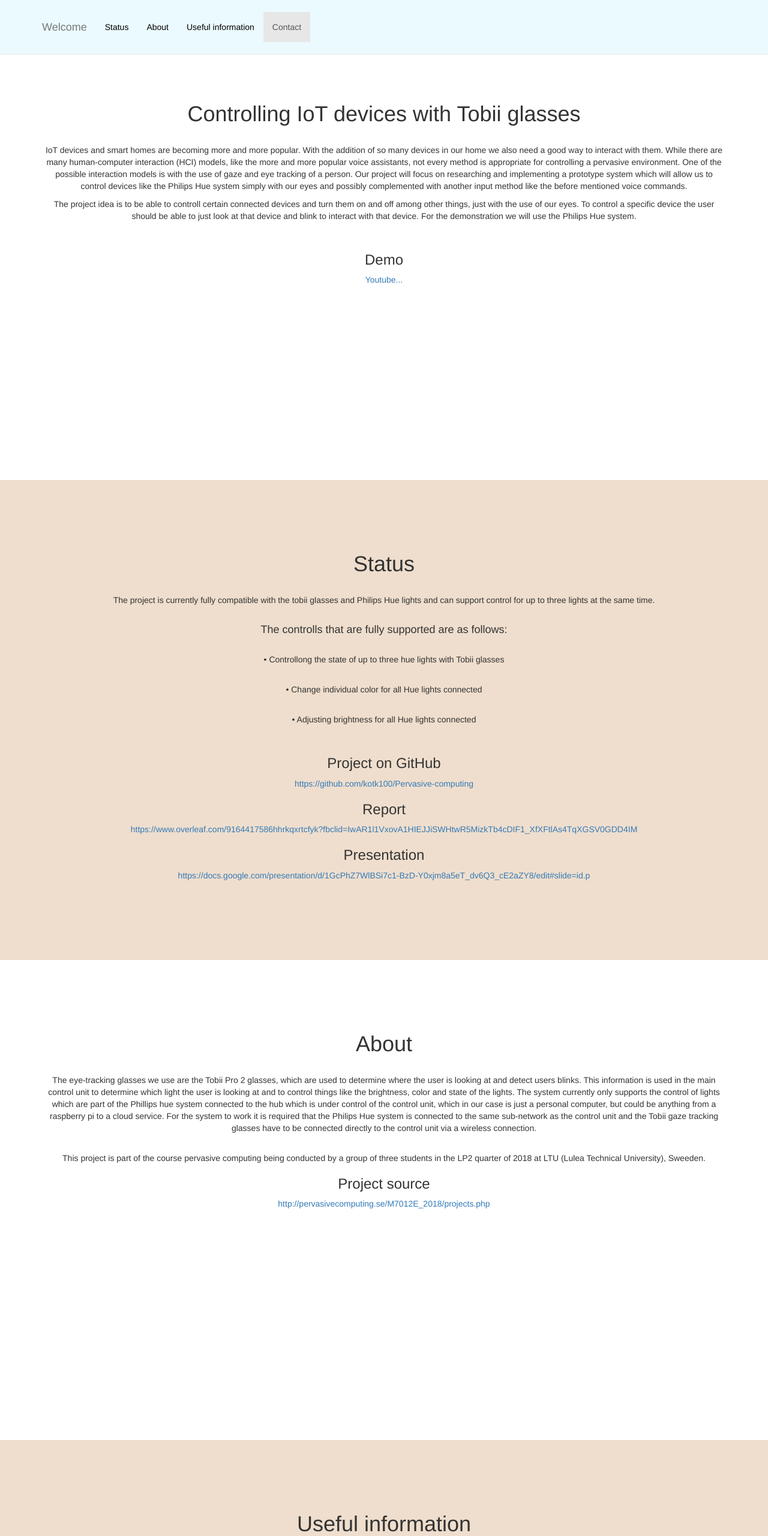
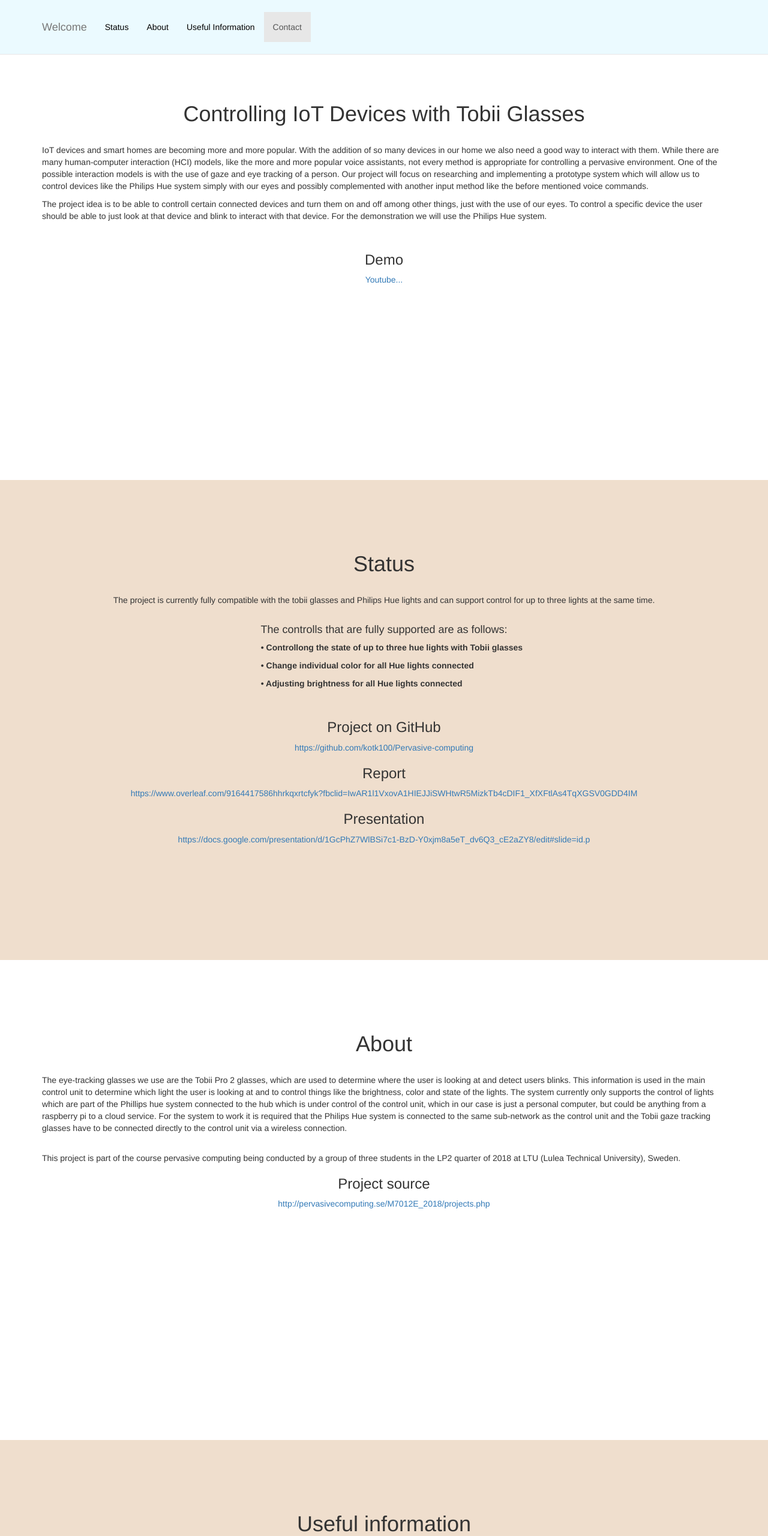
Before and after one commit to kotk100/Pervasive-computing, a plain HTML site: page docs/index.html in a window 1280 px wide. Shown: the top 2560 px of the page at 60% size. Drawn offline with Linux system fonts and the light colour scheme.

Commit message:
website fix
updated the website

```diff
--- a/docs/css/sticky-menu.css
+++ b/docs/css/sticky-menu.css
@@ -45,7 +45,7 @@ html {
 .welcome-section {
     height: 100%;
     padding-top: 150px;
-    text-align: center;
+    text-align: left;
     background: #fff;
 }
 .status-section {
@@ -54,10 +54,14 @@ html {
     text-align: center;
     background: #EFDECD;
 }
+.features {
+	text-align: left;
+	margin-left: 32%;
+}
 .about-section {
     height: 100%;
     padding-top: 100px;
-    text-align: center;
+    text-align: left;
     background: #fff;
 }
 .useful-section {
--- a/docs/index.html
+++ b/docs/index.html
@@ -35,7 +35,7 @@
                         <a class="page-scroll" href="#about">About</a>
                     </li>
 					<li>
-                        <a class="page-scroll" href="#useful">Useful information</a>
+                        <a class="page-scroll" href="#useful">Useful Information</a>
                     </li>
                     <li>
                         <a class="page-scroll" href="#contact">Contact</a>
@@ -49,12 +49,12 @@
         <div class="container">
             <div class="row">
                 <div class="col-lg-12">
-                    <h1>Controlling IoT devices with Tobii glasses</h1><br>
+                    <center><h1>Controlling IoT Devices with Tobii Glasses</h1></center><br>
 					<p>IoT devices and smart homes are becoming more and more popular. With the addition of so many devices in our home we also need a good way to interact with them. While there are many human-computer interaction (HCI) models, like the more and more popular voice assistants, not every method is appropriate for controlling a pervasive environment. One of the possible interaction models is with the use of gaze and eye tracking of a person. Our project will focus on researching and implementing a prototype system which will allow us to control devices like the Philips Hue system simply with our eyes and possibly complemented with another input method like the before mentioned voice commands. </p>
                     <p>The project idea is to be able to controll certain connected devices and turn them on and off among other things, just with the use of our eyes. To control a specific device the user should be able to just look at that device and blink to interact with that device. For the demonstration we will use the Philips Hue system.</p>
 					<p>&nbsp;</p>
-					<h3><p>Demo</p></h3>
-					<a href="#">Youtube...</a>
+					<center><h3><p>Demo</p></h3></center>
+					<center><a href="#">Youtube...</a></center>
                     <!-- <a class="btn btn-primary page-scroll" href="#about">Click To Scroll Down!</a> -->
                 </div>
             </div>
@@ -67,10 +67,12 @@
             <div class="row">
                 <div class="col-lg-12">
 					<h1>Status</h1><br>
-					<center>The project is currently fully compatible with the tobii glasses and Philips Hue lights and can support control for up to three lights at the same time. <br><br><h4>The controlls that are fully supported are as follows:</h4></center><br>
-					<center><p>&bullet; Controllong the state of up to three hue lights with Tobii glasses</p><br>
-							<p>&bullet; Change individual color for all Hue lights connected</p><br>
-							<p>&bullet; Adjusting brightness for all Hue lights connected</p></center><br>
+					<center>The project is currently fully compatible with the tobii glasses and Philips Hue lights and can support control for up to three lights at the same time. <br><br><h4>The controlls that are fully supported are as follows:</h4></center>
+					<div class="features">
+					<p><b>&bullet; Controllong the state of up to three hue lights with Tobii glasses</b></p>
+					<p><b>&bullet; Change individual color for all Hue lights connected</b></p>
+					<p><b>&bullet; Adjusting brightness for all Hue lights connected</b></p><br>
+					</div>
 					<!--<p>&nbsp;</p>-->
 					<h3><p>Project on GitHub</p></h3>
 					<a href="https://github.com/kotk100/Pervasive-computing">https://github.com/kotk100/Pervasive-computing</a>
@@ -91,11 +93,11 @@
         <div class="container">
             <div class="row">
                 <div class="col-lg-12">
-                    <h1>About</h1><br>
+                    <center><h1>About</h1><br></center>
 					<p>The eye-tracking glasses we use are the Tobii Pro 2 glasses, which are used to determine where the user is looking at and detect users blinks. This information is used in the main control unit to determine which light the user is looking at and to control things like the brightness, color and state of the lights. The system currently only supports the control of lights which are part of the Phillips hue system connected to the hub which is under control of the control unit, which in our case is just a personal computer, but could be anything from a raspberry pi to a cloud service. For the system to work it is required that the Philips Hue system is connected to the same sub-network as the control unit and the Tobii gaze tracking glasses have to be connected directly to the control unit via a wireless connection.</p><br>
-					<p>This project is part of the course pervasive computing being conducted by a group of three students in the LP2 quarter of 2018 at LTU (Lulea Technical University), Sweeden.</p>
-					<h3><p>Project source</p></h3>
-					<a href="http://pervasivecomputing.se/M7012E_2018/projects.php">http://pervasivecomputing.se/M7012E_2018/projects.php</a>
+					<p>This project is part of the course pervasive computing being conducted by a group of three students in the LP2 quarter of 2018 at LTU (Lulea Technical University), Sweden.</p>
+					<center><h3><p>Project source</p></h3></center>
+					<center><a href="http://pervasivecomputing.se/M7012E_2018/projects.php">http://pervasivecomputing.se/M7012E_2018/projects.php</a></center>
 				</div>
             </div>
         </div>
@@ -108,7 +110,7 @@
                 <div class="col-lg-12">
 					<h1>Useful information</h1><br>
 					<center></center><br>
-					<h3><p>tobii glasses</p></h3>
+					<h3><p>Tobii glasses</p></h3>
 					<a href="https://www.tobiipro.com/product-listing/tobii-pro-glasses-2/">https://www.tobiipro.com/product-listing/tobii-pro-glasses-2/</a>
 					<p>&nbsp;</p>
 					<h3><p>Phillips Hue</p></h3>
@@ -117,7 +119,7 @@
 					<h3><p>Python Hue liberary</p></h3>
 					<a href="https://github.com/studioimaginaire/phue">https://github.com/studioimaginaire/phue</a>
 					<p>&nbsp;</p>
-					<h3><p>tobii python control liberary</p></h3>
+					<h3><p>Tobii python control liberary</p></h3>
 					<a href="https://github.com/ddetommaso/TobiiProGlasses2_PyCtrl">https://github.com/ddetommaso/TobiiProGlasses2_PyCtrl</a>
 					<p>&nbsp;</p>
 				</div>
@@ -130,7 +132,7 @@
         <div class="container">
             <div class="row">
                 <div class="col-lg-12">
-					<h1>Contact Section</h1>
+					<h1>Contact</h1>
 					<h3>Contributors to this project are:</h3>
 					<p><strong>Arvid Persson</strong> email: <a href="mailto:arvper-5@student.ltu.se?Subject=Prevasive%20computing%20project" target="_top">arvper-5@student.ltu.se</a></p>
 					<p><strong>Gašper Hribar</strong> email: <a href="mailto:gashri-8@student.ltu.se?Subject=Prevasive%20computing%20project" target="_top">gashri-8@student.ltu.se</a></p>
```
